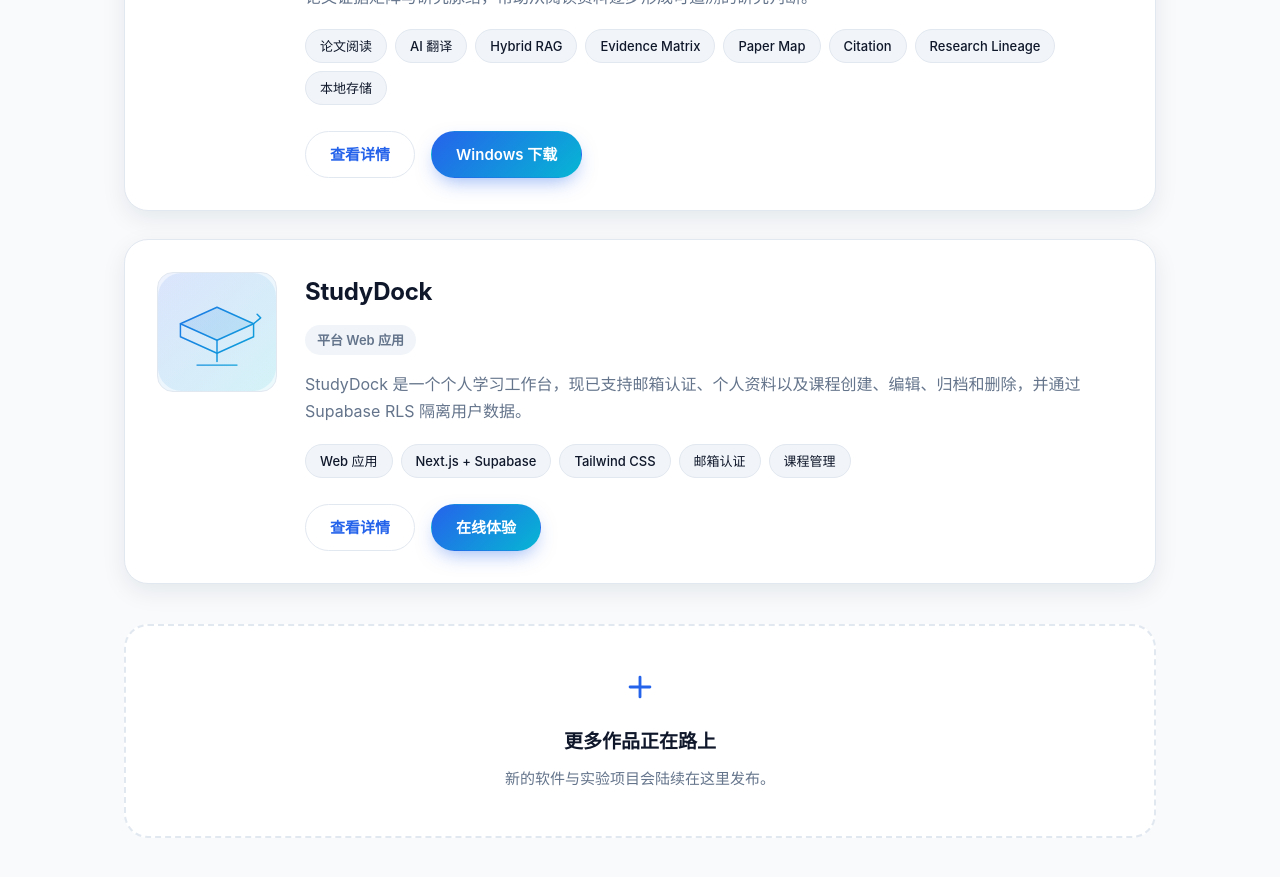
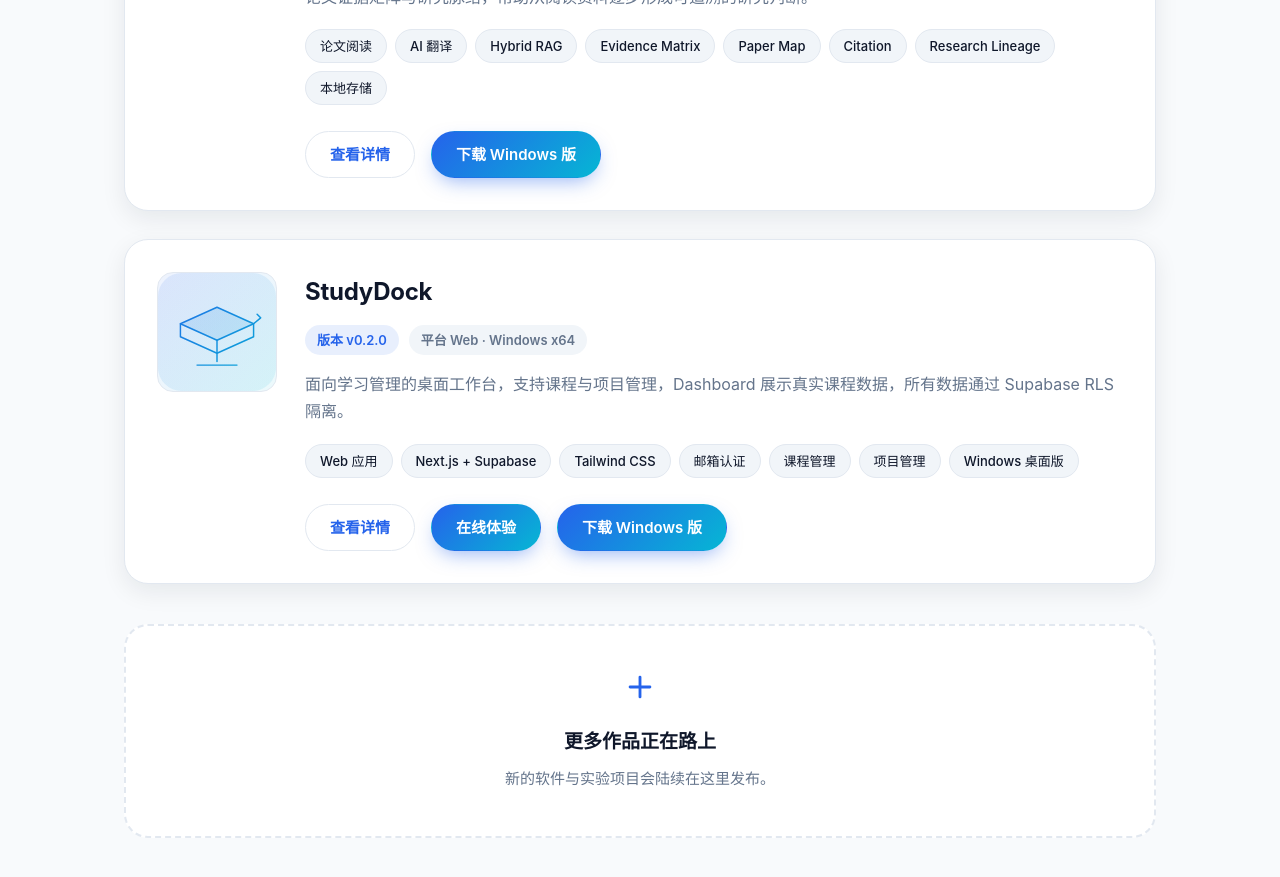
Before and after one commit to Director-code-c/my-portfolio, a Vue app: page / in a window 1280 px wide. Shown: the part 900-1777 px from the top of the page. Built offline with nearby package versions, Linux system fonts and the light colour scheme.

Commit message:
feat: add StudyDock Windows download

```diff
--- a/src/components/ProjectCard.vue
+++ b/src/components/ProjectCard.vue
@@ -69,7 +69,7 @@ async function toggleDetail() {
               target="_blank"
               rel="noopener noreferrer"
             >
-              Windows 下载
+              下载 Windows 版
             </a>
           </div>
         </div>
--- a/src/data/projects.js
+++ b/src/data/projects.js
@@ -85,24 +85,32 @@ export const projects = [
   {
     id: 'studydock',
     name: 'StudyDock',
+    version: 'v0.2.0',
+    platform: 'Web · Windows x64',
     icon: `${import.meta.env.BASE_URL}studydock.svg`,
     description:
-      'StudyDock 是一个个人学习工作台，现已支持邮箱认证、个人资料以及课程创建、编辑、归档和删除，并通过 Supabase RLS 隔离用户数据。',
-    tags: ['Web 应用', 'Next.js + Supabase', 'Tailwind CSS', '邮箱认证', '课程管理'],
+      '面向学习管理的桌面工作台，支持课程与项目管理，Dashboard 展示真实课程数据，所有数据通过 Supabase RLS 隔离。',
+    tags: ['Web 应用', 'Next.js + Supabase', 'Tailwind CSS', '邮箱认证', '课程管理', '项目管理', 'Windows 桌面版'],
     // 线上体验地址，托管于 Vercel
     liveUrl: 'https://studydock-two.vercel.app',
-    platform: 'Web 应用',
+    // Windows 正式版安装包，托管于 GitHub Releases
+    downloadUrl:
+      'https://github.com/Director-code-c/studydock/releases/download/v0.2.0/StudyDock_0.2.0_x64-setup.exe',
     capabilityGroups: [
       {
         title: '核心功能',
         items: [
           '邮箱认证与个人资料管理',
           '课程创建、编辑、归档与删除',
+          'Dashboard 展示真实课程数据',
+          '项目创建、编辑与删除',
+          '项目可选关联课程',
+          '项目状态与截止日期管理',
           '服务端路由保护与安全认证回调',
           'Supabase RLS 用户数据隔离',
         ],
       },
     ],
-    status: '已上线',
+    status: 'Windows v0.2.0 正式版',
   },
 ]
```
